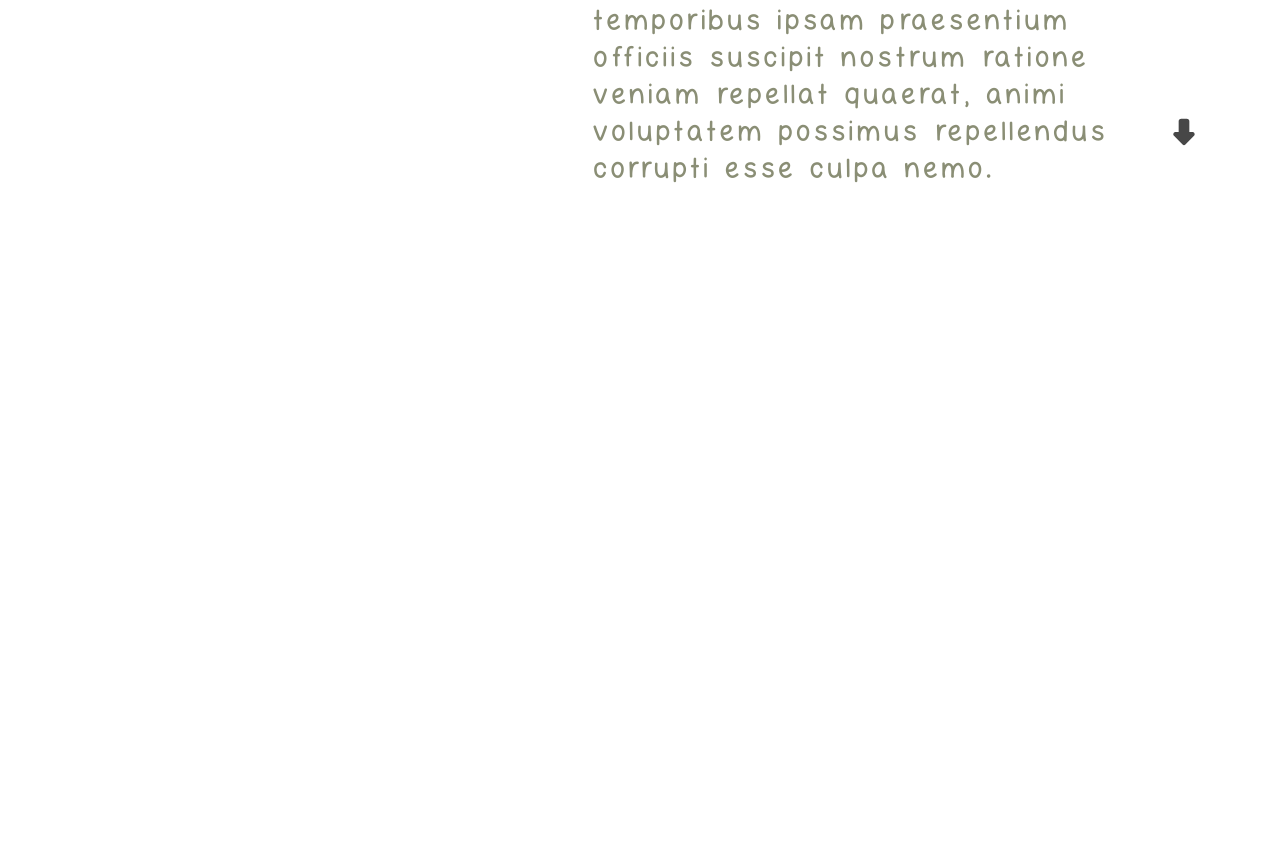
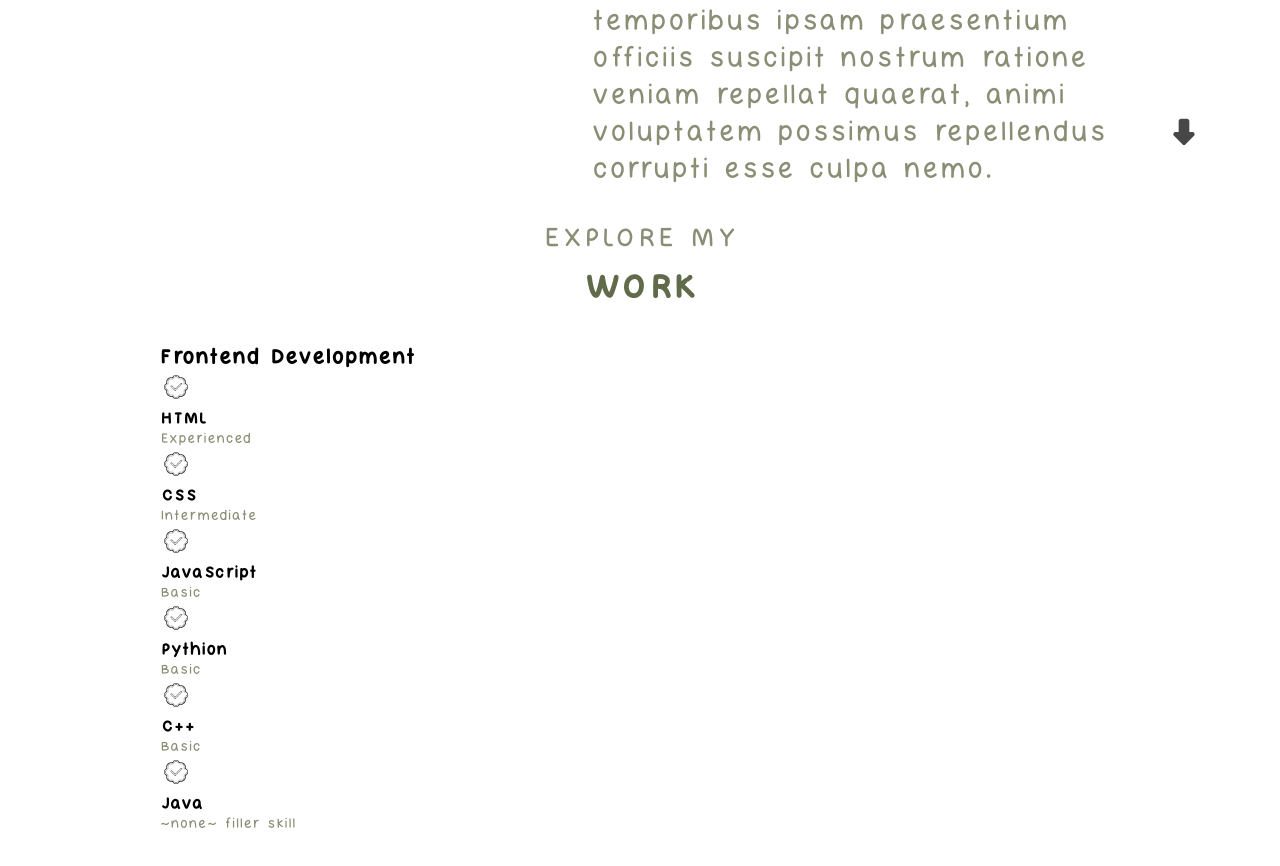
Before and after one commit to cfb-exe/portfolio-repo, a plain HTML site: page index.html in a window 1280 px wide. Shown: the part 1592-2458 px from the top of the page. Before the commit the page ends 1780 px from the top, so only its background shows below. Drawn offline with Linux system fonts and the light colour scheme.

Commit message:
experience section added

```diff
--- a/index.html
+++ b/index.html
@@ -89,7 +89,7 @@
           <img src="./assets/experience.svg" alt="experience icon" class="icon"/>
           <h3>Experience</h3>
           <p>0+ years
-            <br>aspiring frontend developer</br>
+            <br>aspiring dev trying to survive in  the world</br>
           </p>
           </div>
           <div class="details-container">
@@ -107,6 +107,61 @@
       </div>
       <img src="./assets/arrow.svg" alt="arrow icon" class="icon arrow" onclick="location.href='./#experience'"/>
     </section>
+    <section id="experience">
+      <p class="section__text__p1">EXPLORE MY</p>
+      <h1 class="title">WORK</h1>
+      <div class="experience-details-container">
+        <div class="about-containers">
+          <div class="details-containers">
+            <h2 class="experience-sub-title">Frontend Development</h2>
+            <div class="article-container">
+              <article>
+                <img src="./assets/checkmark.png" alt="Experience icon" class="icon"/>
+                <div>
+                  <h3>HTML</h3>
+                  <p>Experienced</p>
+                </div>
+              </article>
+              <article>
+                <img src="./assets/checkmark.png" alt="Experience icon" class="icon"/>
+                <div>
+                  <h3>CSS</h3>
+                  <p>Intermediate</p>
+                </div>
+              </article>
+              <article>
+                <img src="./assets/checkmark.png" alt="Experience icon" class="icon"/>
+                <div>
+                  <h3>JavaScript</h3>
+                  <p>Basic</p>
+                </div>
+              </article>
+              <article>
+                <img src="./assets/checkmark.png" alt="Experience icon" class="icon"/>
+                <div>
+                  <h3>Pythion</h3>
+                  <p>Basic</p>
+                </div>
+              </article>
+              <article>
+                <img src="./assets/checkmark.png" alt="Experience icon" class="icon"/>
+                <div>
+                  <h3>C++</h3>
+                  <p>Basic</p>
+                </div>
+              </article>
+              <article>
+                <img src="./assets/checkmark.png" alt="Experience icon" class="icon"/>
+                <div>
+                  <h3>Java</h3>
+                  <p>~none~ filler skill</p>
+                </div>
+              </article>
+            </div>
+          </div>
+        </div>
+      </div>
+    </section>
     <!--add script source and then our js file-->
     <script src="script.js"></script>
   </body>
```
